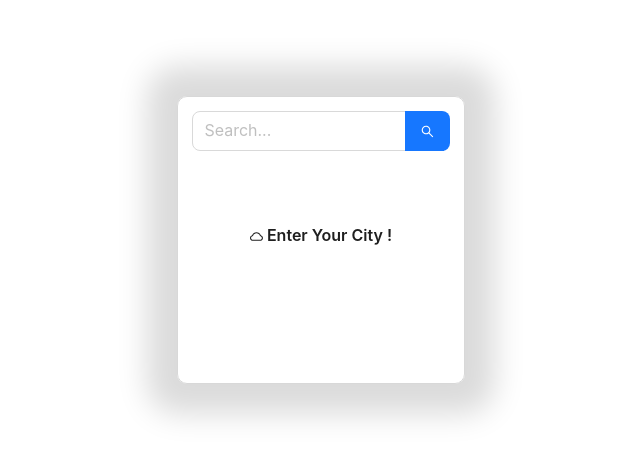
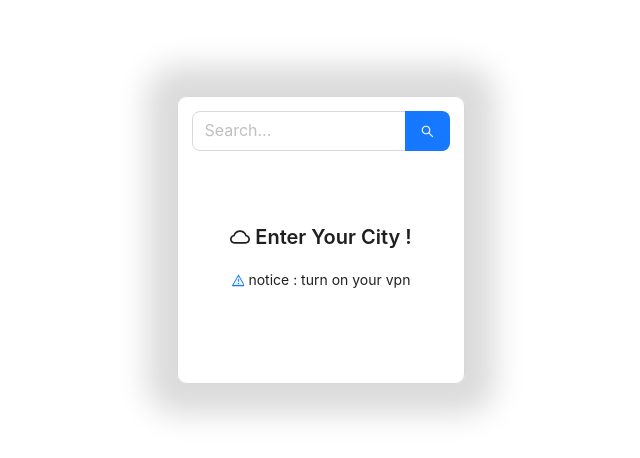
Before and after one commit to Hossein-Haghshenas/Weather-App-pwa, a React (Create React App) app: page / in a window 1280 px wide. Shown: the part 160-618 px from the top of the page, without its empty margins (319-959 px from the left). Built offline with nearby package versions, Linux system fonts and the light colour scheme.

Commit message:
Update empty component

```diff
--- a/src/components/Empty.js
+++ b/src/components/Empty.js
@@ -1,18 +1,21 @@
 // ant design
-import { CloudOutlined } from "@ant-design/icons";
-import { Typography } from "antd";
-// Components
-import Container from "./Container";
+import { CloudOutlined, WarningTwoTone } from "@ant-design/icons";
+import { Space, Typography } from "antd";
 
-const { Title } = Typography;
+const { Title, Text } = Typography;
 
-const Empty = ({ text }) => {
+const Empty = ({ text, preText }) => {
   return (
-    <Container>
-      <Title level={5}>
-        <CloudOutlined /> {text}
+    <Space direction="vertical" align="center">
+      <Title level={4}>
+        <CloudOutlined className="fs-20" /> {text}
       </Title>
-    </Container>
+      {preText && (
+        <Text>
+          <WarningTwoTone /> {preText}
+        </Text>
+      )}
+    </Space>
   );
 };
 
--- a/src/components/Information.js
+++ b/src/components/Information.js
@@ -31,7 +31,7 @@ const Information = ({ weatherData, isLoading }) => {
   if (Object.keys(weatherData).length === 0) {
     return (
       <Container className="mt-5">
-        <Empty text="Enter Your City !" />
+        <Empty text="Enter Your City !" preText="notice : turn on your vpn" />
       </Container>
     );
   } else {
```
